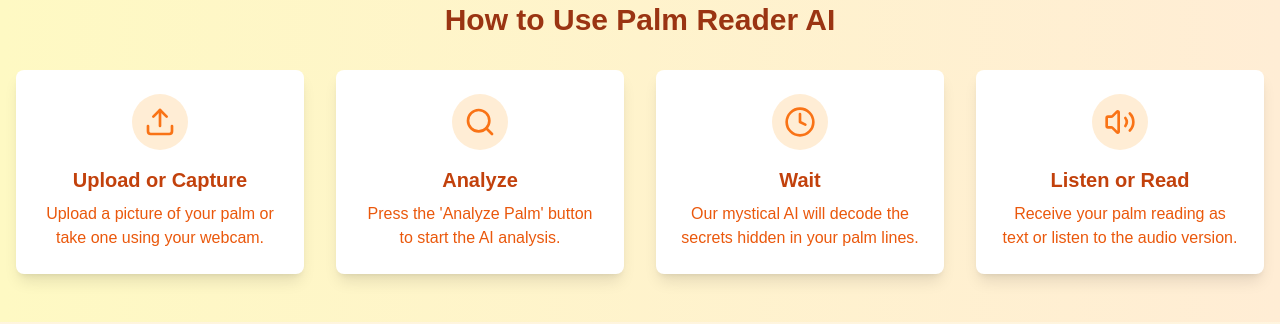
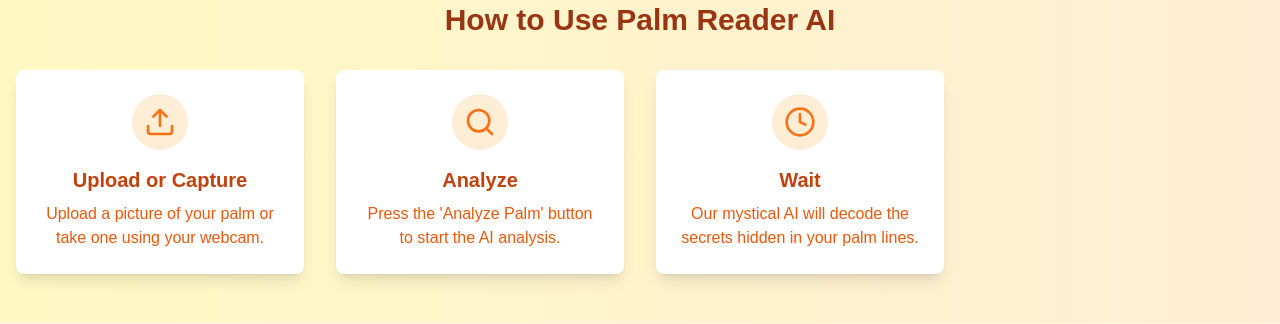
Before and after one commit to nishanthm-outsmartm/palm-reader-ai, a Next.js app: page / in a window 1280 px wide. Shown: the part 606-930 px from the top of the page. Built offline with nearby package versions, Linux system fonts and the light colour scheme.

Commit message:
removing

```diff
--- a/components/HowToUse.tsx
+++ b/components/HowToUse.tsx
@@ -1,5 +1,5 @@
 import { motion } from 'framer-motion';
-import { Upload, Search, Clock, Volume2 } from 'lucide-react';
+import { Upload, Search, Clock } from 'lucide-react';
 
 const steps = [
   {
@@ -17,11 +17,6 @@ const steps = [
     title: "Wait",
     description: "Our mystical AI will decode the secrets hidden in your palm lines."
   },
-  {
-    icon: <Volume2 className="w-8 h-8 text-orange-500" />,
-    title: "Listen or Read",
-    description: "Receive your palm reading as text or listen to the audio version."
-  }
 ];
 
 const HowToUse: React.FC = () => {
```
